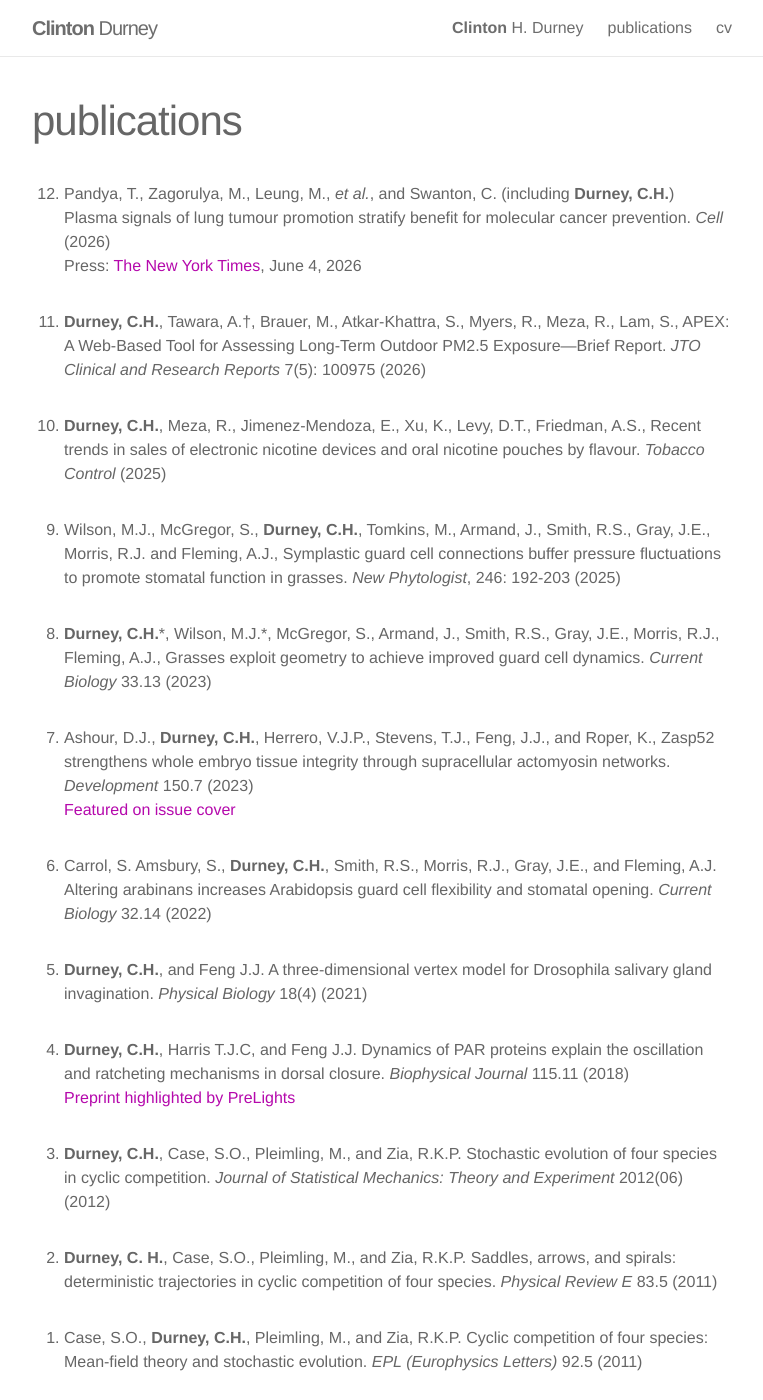
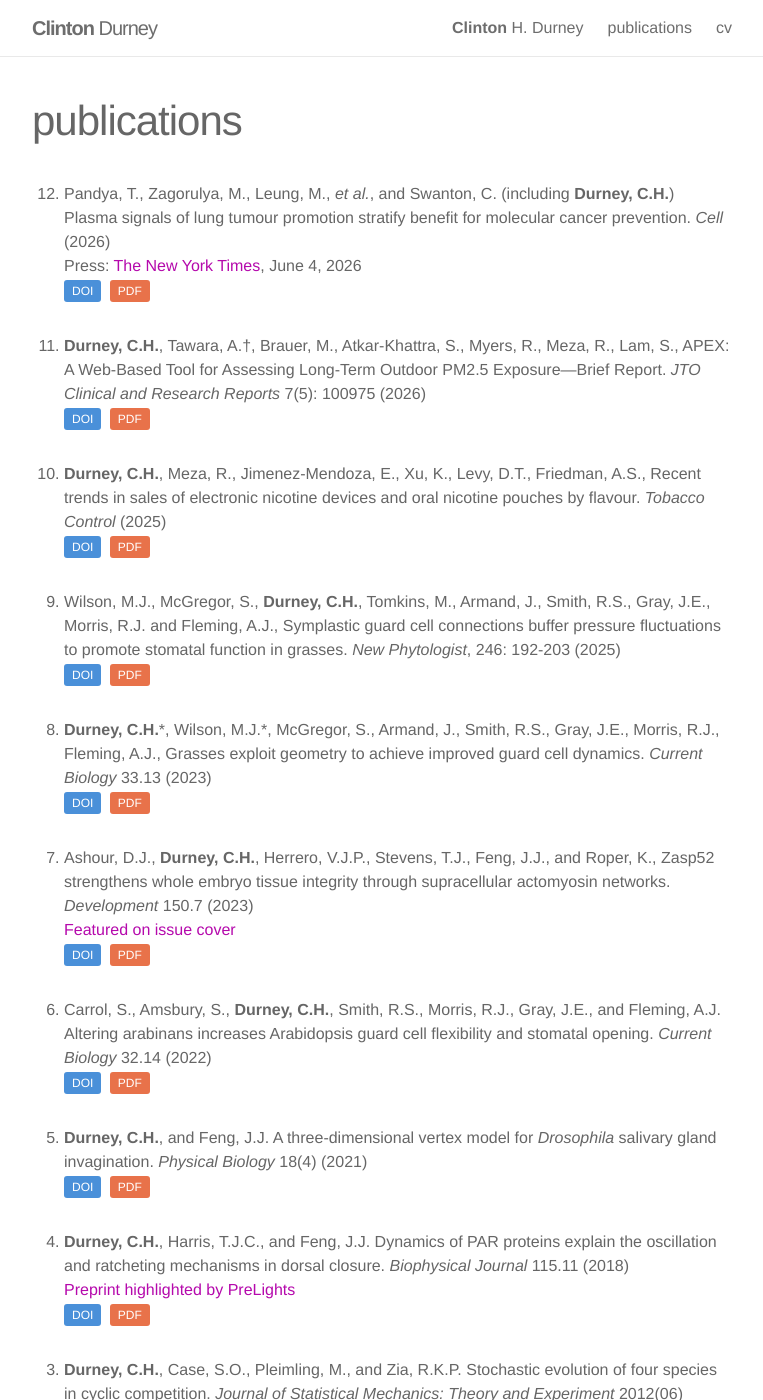
Before and after one commit to clintondurney/clintondurney.github.io, a Jekyll site: the page built from _pages/publications.md, in a window 1280 px wide and 1400 px high. Shown: the whole window, without its empty margins (258-1021 px from the left). Built offline with Jekyll 4.4.1, drawn with Linux system fonts in a browser that asks for light colours; nearby versions of some CDN libraries; some of the changed text lies outside the part shown.

Commit message:
add pub pdfs and doi links

```diff
--- a/_pages/publications.md
+++ b/_pages/publications.md
@@ -6,35 +6,70 @@
 
 <style>
   ol.publications li { margin-bottom: 2em; }
+  .btn-doi, .btn-pdf {
+    display: inline-block;
+    padding: 2px 8px;
+    border-radius: 3px;
+    font-size: 0.75em;
+    text-decoration: none;
+    color: white;
+    margin-right: 4px;
+  }
+  .btn-doi { background: #4a90d9; }
+  .btn-pdf { background: #e8724a; }
 </style>
 
 <ol reversed class="publications">
   <li>Pandya, T., Zagorulya, M., Leung, M., <em>et al.</em>, and Swanton, C. (including <strong>Durney, C.H.</strong>) Plasma signals of lung tumour promotion stratify benefit for molecular cancer prevention. <em>Cell</em> (2026)<br>
-  Press: <a href="https://www.nytimes.com/2026/06/04/well/lung-cancer-prevention.html?unlocked_article_code=1.nlA.22yd.lOSdAdPJuK8r&smid=url-share">The New York Times</a>, June 4, 2026</li>
+  Press: <a href="https://www.nytimes.com/2026/06/04/well/lung-cancer-prevention.html?unlocked_article_code=1.nlA.22yd.lOSdAdPJuK8r&smid=url-share">The New York Times</a>, June 4, 2026<br>
+  <a href="https://doi.org/10.1016/j.cell.2026.05.005" class="btn-doi">DOI</a>
+  <a href="/assets/pdfs/PandyaEtal_2026_PlasmaSignalsLungTumorPrevention.pdf" class="btn-pdf">PDF</a></li>
 
-  <li><strong>Durney, C.H.</strong>, Tawara, A.&dagger;, Brauer, M., Atkar-Khattra, S., Myers, R., Meza, R., Lam, S., APEX: A Web-Based Tool for Assessing Long-Term Outdoor PM2.5 Exposure—Brief Report. <em>JTO Clinical and Research Reports</em> 7(5): 100975 (2026)</li>
+  <li><strong>Durney, C.H.</strong>, Tawara, A.&dagger;, Brauer, M., Atkar-Khattra, S., Myers, R., Meza, R., Lam, S., APEX: A Web-Based Tool for Assessing Long-Term Outdoor PM2.5 Exposure—Brief Report. <em>JTO Clinical and Research Reports</em> 7(5): 100975 (2026)<br>
+  <a href="https://doi.org/10.1136/tc-2025-059478" class="btn-doi">DOI</a>
+  <a href="/assets/pdfs/durney2026_apex.pdf" class="btn-pdf">PDF</a></li>
 
-  <li><strong>Durney, C.H.</strong>, Meza, R., Jimenez-Mendoza, E., Xu, K., Levy, D.T., Friedman, A.S., Recent trends in sales of electronic nicotine devices and oral nicotine pouches by flavour. <em>Tobacco Control</em> (2025)</li>
+  <li><strong>Durney, C.H.</strong>, Meza, R., Jimenez-Mendoza, E., Xu, K., Levy, D.T., Friedman, A.S., Recent trends in sales of electronic nicotine devices and oral nicotine pouches by flavour. <em>Tobacco Control</em> (2025)<br>
+  <a href="DOI_LINK_HERE" class="btn-doi">DOI</a>
+  <a href="/assets/pdfs/DurneyEtal_2025_ENDSOralNicotineSalesByFlavour.pdf" class="btn-pdf">PDF</a></li>
 
-  <li>Wilson, M.J., McGregor, S., <strong>Durney, C.H.</strong>, Tomkins, M., Armand, J., Smith, R.S., Gray, J.E., Morris, R.J. and Fleming, A.J., Symplastic guard cell connections buffer pressure fluctuations to promote stomatal function in grasses. <em>New Phytologist</em>, 246: 192-203 (2025)</li>
+  <li>Wilson, M.J., McGregor, S., <strong>Durney, C.H.</strong>, Tomkins, M., Armand, J., Smith, R.S., Gray, J.E., Morris, R.J. and Fleming, A.J., Symplastic guard cell connections buffer pressure fluctuations to promote stomatal function in grasses. <em>New Phytologist</em>, 246: 192-203 (2025)<br>
+  <a href="https://doi.org/10.1111/nph.70009" class="btn-doi">DOI</a>
+  <a href="/assets/pdfs/WilsonEtal_2025_SymplasticGuardCellConnections.pdf" class="btn-pdf">PDF</a></li>
 
-  <li><strong>Durney, C.H.</strong>*, Wilson, M.J.*, McGregor, S., Armand, J., Smith, R.S., Gray, J.E., Morris, R.J., Fleming, A.J., Grasses exploit geometry to achieve improved guard cell dynamics. <em>Current Biology</em> 33.13 (2023)</li>
+  <li><strong>Durney, C.H.</strong>*, Wilson, M.J.*, McGregor, S., Armand, J., Smith, R.S., Gray, J.E., Morris, R.J., Fleming, A.J., Grasses exploit geometry to achieve improved guard cell dynamics. <em>Current Biology</em> 33.13 (2023)<br>
+  <a href="https://doi.org/10.1016/j.cub.2023.05.051" class="btn-doi">DOI</a>
+  <a href="/assets/pdfs/DurneyEtal_2023_GrassesGuardCellDynamics.pdf" class="btn-pdf">PDF</a></li>
 
   <li>Ashour, D.J., <strong>Durney, C.H.</strong>, Herrero, V.J.P., Stevens, T.J., Feng, J.J., and Roper, K., Zasp52 strengthens whole embryo tissue integrity through supracellular actomyosin networks. <em>Development</em> 150.7 (2023)<br>
-  <a href="/assets/img/Dina_Cover_Image.jpg">Featured on issue cover</a></li>
+  <a href="/assets/img/Dina_Cover_Image.jpg">Featured on issue cover</a><br>
+  <a href="https://doi.org/10.1242/dev.201238" class="btn-doi">DOI</a>
+  <a href="/assets/pdfs/AshourEtal_2023_Zasp52ActomyosinNetworks.pdf" class="btn-pdf">PDF</a></li>
 
-  <li>Carrol, S. Amsbury, S., <strong>Durney, C.H.</strong>, Smith, R.S., Morris, R.J., Gray, J.E., and Fleming, A.J. Altering arabinans increases Arabidopsis guard cell flexibility and stomatal opening. <em>Current Biology</em> 32.14 (2022)</li>
+  <li>Carrol, S., Amsbury, S., <strong>Durney, C.H.</strong>, Smith, R.S., Morris, R.J., Gray, J.E., and Fleming, A.J. Altering arabinans increases Arabidopsis guard cell flexibility and stomatal opening. <em>Current Biology</em> 32.14 (2022)<br>
+  <a href="https://doi.org/10.1016/j.cub.2022.05.042" class="btn-doi">DOI</a>
+  <a href="/assets/pdfs/CarrollEtal_2022_ArabinansGuardCellFlexibility.pdf" class="btn-pdf">PDF</a></li>
 
-  <li><strong>Durney, C.H.</strong>, and Feng J.J. A three-dimensional vertex model for Drosophila salivary gland invagination. <em>Physical Biology</em> 18(4) (2021)</li>
+  <li><strong>Durney, C.H.</strong>, and Feng, J.J. A three-dimensional vertex model for <em>Drosophila</em> salivary gland invagination. <em>Physical Biology</em> 18(4) (2021)<br>
+  <a href="https://doi.org/10.1088/1478-3975/abfa69" class="btn-doi">DOI</a>
+  <a href="/assets/pdfs/Durney\&Feng_2021_SalivaryGlandVertexModel.pdf" class="btn-pdf">PDF</a></li>
 
-  <li><strong>Durney, C.H.</strong>, Harris T.J.C, and Feng J.J. Dynamics of PAR proteins explain the oscillation and ratcheting mechanisms in dorsal closure. <em>Biophysical Journal</em> 115.11 (2018)<br>
-  <a href="https://prelights.biologists.com/highlights/dynamics-par-proteins-explain-oscillation-ratcheting-mechanisms-dorsal-closure/">Preprint highlighted by PreLights</a></li>
+  <li><strong>Durney, C.H.</strong>, Harris, T.J.C., and Feng, J.J. Dynamics of PAR proteins explain the oscillation and ratcheting mechanisms in dorsal closure. <em>Biophysical Journal</em> 115.11 (2018)<br>
+  <a href="https://prelights.biologists.com/highlights/dynamics-par-proteins-explain-oscillation-ratcheting-mechanisms-dorsal-closure/">Preprint highlighted by PreLights</a><br>
+  <a href="https://doi.org/10.1016/j.bpj.2018.10.014" class="btn-doi">DOI</a>
+  <a href="/assets/pdfs/DurneyEtal_2018_PARProteinsDorsalClosure.pdf" class="btn-pdf">PDF</a></li>
 
-  <li><strong>Durney, C.H.</strong>, Case, S.O., Pleimling, M., and Zia, R.K.P. Stochastic evolution of four species in cyclic competition. <em>Journal of Statistical Mechanics: Theory and Experiment</em> 2012(06) (2012)</li>
+  <li><strong>Durney, C.H.</strong>, Case, S.O., Pleimling, M., and Zia, R.K.P. Stochastic evolution of four species in cyclic competition. <em>Journal of Statistical Mechanics: Theory and Experiment</em> 2012(06) (2012)<br>
+  <a href="https://doi.org/10.1088/1742-5468/2012/06/P06014" class="btn-doi">DOI</a>
+  <a href="/assets/pdfs/DurneyEtal_2012_StochasticEvolutionFourSpecies.pdf" class="btn-pdf">PDF</a></li>
 
-  <li><strong>Durney, C. H.</strong>, Case, S.O., Pleimling, M., and Zia, R.K.P. Saddles, arrows, and spirals: deterministic trajectories in cyclic competition of four species. <em>Physical Review E</em> 83.5 (2011)</li>
+  <li><strong>Durney, C.H.</strong>, Case, S.O., Pleimling, M., and Zia, R.K.P. Saddles, arrows, and spirals: deterministic trajectories in cyclic competition of four species. <em>Physical Review E</em> 83.5 (2011)<br>
+  <a href="https://doi.org/10.1103/PhysRevE.83.051108" class="btn-doi">DOI</a>
+  <a href="/assets/pdfs/DurneyEtal_2011_SaddlesArrowsSpirals.pdf" class="btn-pdf">PDF</a></li>
 
-  <li>Case, S.O., <strong>Durney, C.H.</strong>, Pleimling, M., and Zia, R.K.P. Cyclic competition of four species: Mean-field theory and stochastic evolution. <em>EPL (Europhysics Letters)</em> 92.5 (2011)</li>
+  <li>Case, S.O., <strong>Durney, C.H.</strong>, Pleimling, M., and Zia, R.K.P. Cyclic competition of four species: Mean-field theory and stochastic evolution. <em>EPL (Europhysics Letters)</em> 92.5 (2011)<br>
+  <a href="https://doi.org/10.1209/0295-5075/92/58003" class="btn-doi">DOI</a>
+  <a href="/assets/pdfs/CaseEtal_2010_CyclicCompetitionFourSpecies.pdf" class="btn-pdf">PDF</a></li>
 </ol>
 
 \* denotes equally contributing authors
```
Also changed, not shown: 11 other files.
